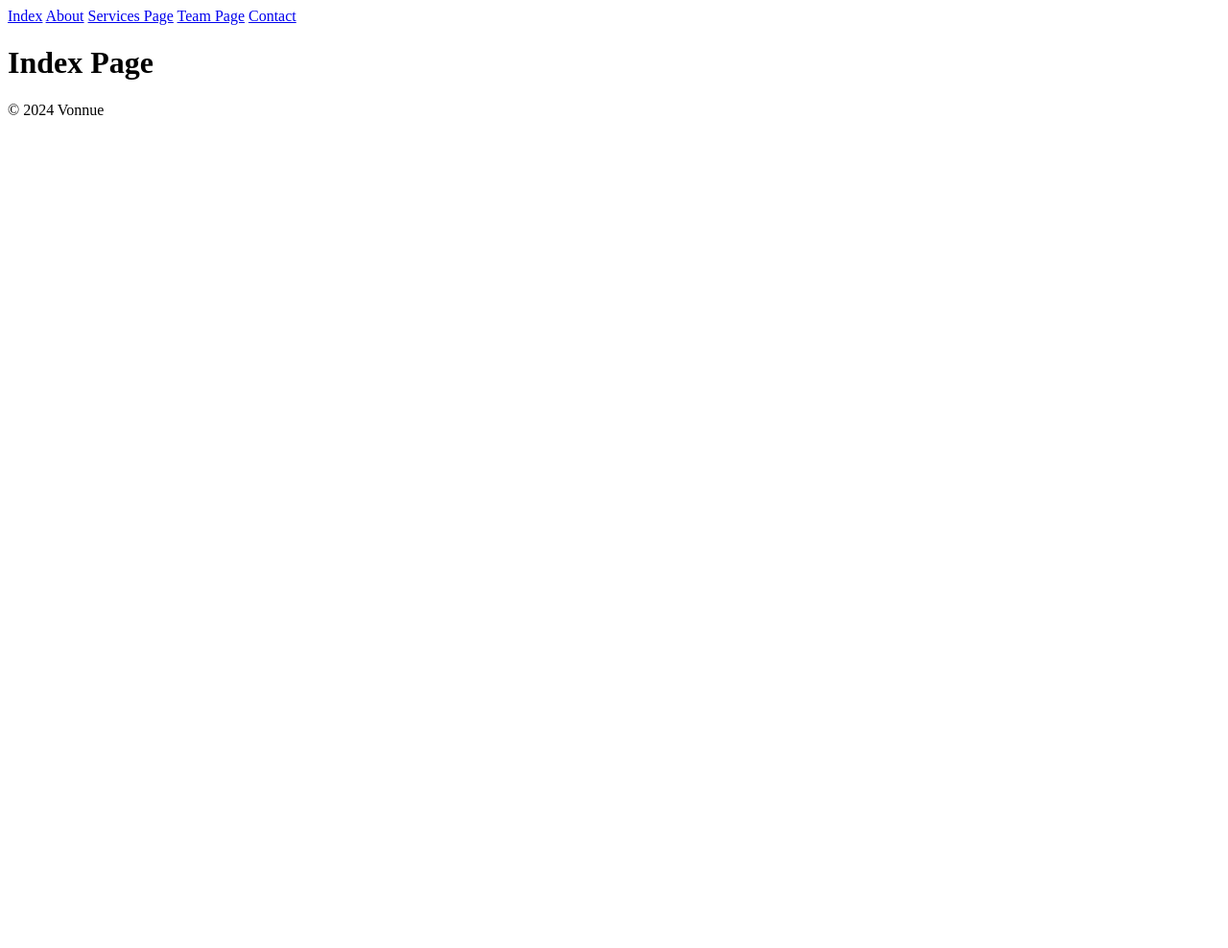
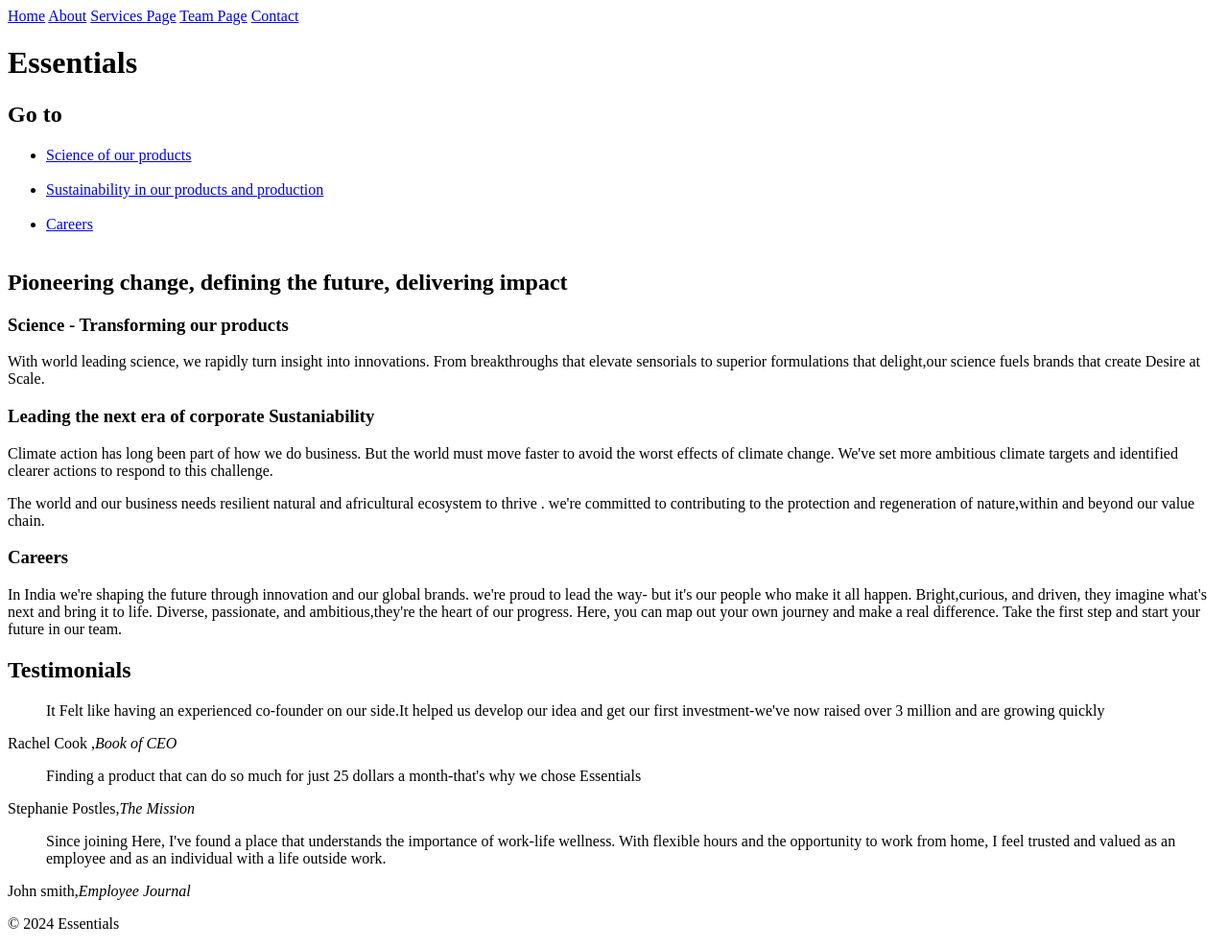
Before and after one commit to hawas-vonnue/week1-project, a plain HTML site: page index.html in a window 1280 px wide. Shown: the whole page at 96% size. Before the commit the page ends 800 px from the top, so only its background shows below. Drawn offline with Linux system fonts and the light colour scheme.

Commit message:
feat: complete home page

```diff
--- a/index.html
+++ b/index.html
@@ -3,21 +3,142 @@
   <head>
     <meta charset="UTF-8" />
     <meta name="viewport" content="width=device-width" />
-    <title>Index Page</title>
+    <title>Home Page of Essentials company</title>
+    <meta
+      name="description"
+      content="This is the home page of the company Essentials which is pioneerer in its products"
+    />
+    <meta name="author" content="Hawas backer" />
+    <meta
+      name="keywords"
+      content="company,Essentials,Home page,Sustainability in corporate,Careers"
+    />
+    <link rel="canonical" href="https://www.example.com/home.html" />
+    <meta property="og:title" content="Home Page of Essentials company" />
+    <meta property="og:type" content="website" />
+    <meta property="og:url" content="https://www.example.com/product.html" />
+    <meta property="og:image" content="https://picsum.photos/id/237/1200/630" />
+    <meta
+      property="og:description"
+      content="This is the home page of the company Essentials which is pioneerer in its products"
+    />
+    <meta property="og:site_name" content="Essentials" />
+    <meta name="twitter:card" content="summary_large_image" />
+    <meta name="twitter:title" content="Home Page of Essentials company" />
+    <meta
+      name="twitter:description"
+      content="This is the home page of the company Essentials which is pioneerer in its products"
+    />
+    <meta name="twitter:image" content="https://picsum.photos/id/237/200" />
+    <meta name="theme-color" content="#4285f4" />
+    <link
+      rel="icon"
+      href="https://img.icons8.com/?size=100&id=mxnsvF05U2Vw&format=png&color=000000"
+    />
   </head>
   <body>
     <nav>
-      <a href="/index.html" aria-current="page">Index</a>
+      <a href="/index.html" aria-current="page">Home</a>
       <a href="/about.html">About</a>
       <a href="/services.html">Services Page</a>
       <a href="/team.html">Team Page</a>
-      <a href="contact.html">Contact</a>
+      <a href="/contact.html">Contact</a>
     </nav>
     <main>
-      <h1>Index Page</h1>
+      <h1>Essentials</h1>
+      <!--Three column feature section -->
+      <div class="row">
+        <!--A in page navigation column-->
+        <div class="column">
+          <h2>Go to</h2>
+          <ul>
+            <li>
+              <a href="#science">Science of our products</a><br />
+              <br />
+            </li>
+            <li>
+              <a href="#sustainability"
+                >Sustainability in our products and production</a
+              >
+              <br />
+              <br />
+            </li>
+            <li><a href="#careers">Careers</a> <br /><br /></li>
+          </ul>
+        </div>
+        <!--Center main text/data column-->
+        <div class="column">
+          <h2>Pioneering change, defining the future, delivering impact</h2>
+          <h3 id="science">Science - Transforming our products</h3>
+          <p>
+            With world leading science, we rapidly turn insight into
+            innovations. From breakthroughs that elevate sensorials to superior
+            formulations that delight,our science fuels brands that create
+            Desire at Scale.
+          </p>
+          <h3 id="sustainability">
+            Leading the next era of corporate Sustaniability
+          </h3>
+          <p>
+            Climate action has long been part of how we do business. But the
+            world must move faster to avoid the worst effects of climate change.
+            We've set more ambitious climate targets and identified clearer
+            actions to respond to this challenge.
+          </p>
+          <p>
+            The world and our business needs resilient natural and africultural
+            ecosystem to thrive . we're committed to contributing to the
+            protection and regeneration of nature,within and beyond our value
+            chain.
+          </p>
+          <h3 id="careers">Careers</h3>
+          <p>
+            In India we're shaping the future through innovation and our global
+            brands. we're proud to lead the way- but it's our people who make it
+            all happen. Bright,curious, and driven, they imagine what's next and
+            bring it to life. Diverse, passionate, and ambitious,they're the
+            heart of our progress. Here, you can map out your own journey and
+            make a real difference. Take the first step and start your future in
+            our team.
+          </p>
+        </div>
+        <div class="column">
+          <h2>Testimonials</h2>
+          <blockquote
+            cite="https://www.testimonialhero.com/blog/9-testimonial-examples"
+          >
+            <p>
+              It Felt like having an experienced co-founder on our side.It
+              helped us develop our idea and get our first investment-we've now
+              raised over 3 million and are growing quickly
+            </p>
+          </blockquote>
+          <p>Rachel Cook ,<cite>Book of CEO</cite></p>
+          <blockquote
+            cite="https://www.testimonialhero.com/blog/9-testimonial-examples"
+          >
+            <p>
+              Finding a product that can do so much for just 25 dollars a
+              month-that's why we chose Essentials
+            </p>
+          </blockquote>
+          <p>Stephanie Postles,<cite>The Mission</cite></p>
+          <blockquote
+            cite="https://www.testimonialhero.com/blog/9-testimonial-examples"
+          >
+            <p>
+              Since joining Here, I've found a place that understands the
+              importance of work-life wellness. With flexible hours and the
+              opportunity to work from home, I feel trusted and valued as an
+              employee and as an individual with a life outside work.
+            </p>
+          </blockquote>
+          <p>John smith,<cite>Employee Journal</cite></p>
+        </div>
+      </div>
     </main>
     <footer>
-      <p>© 2024 Vonnue</p>
+      <p>© 2024 Essentials</p>
     </footer>
   </body>
 </html>
```
